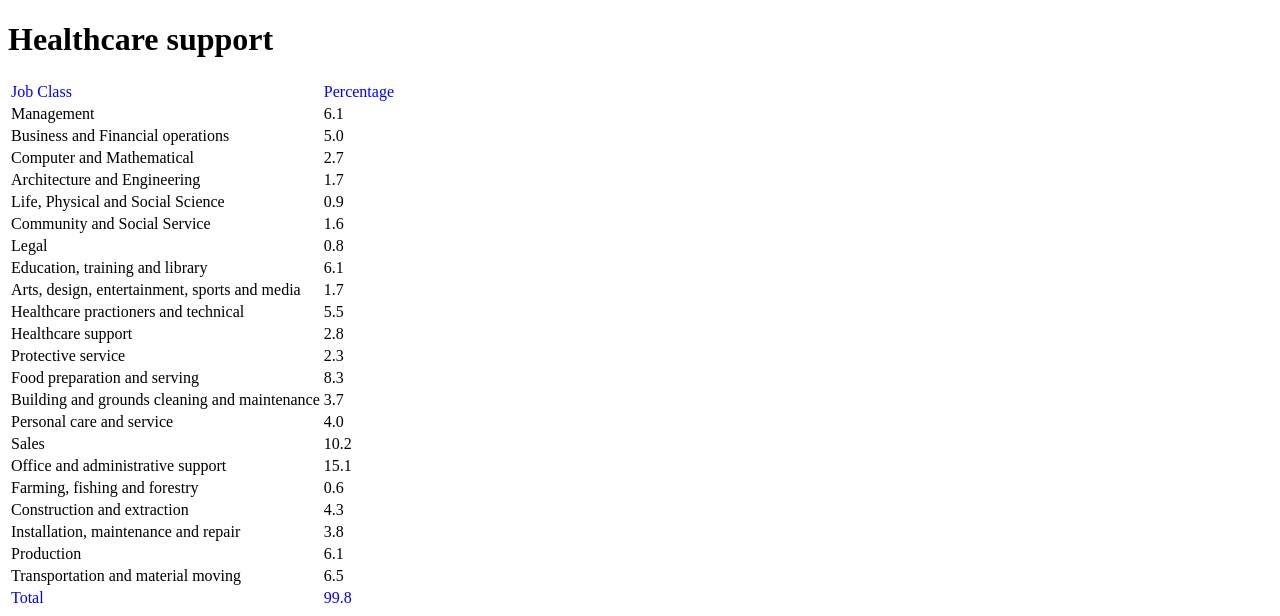
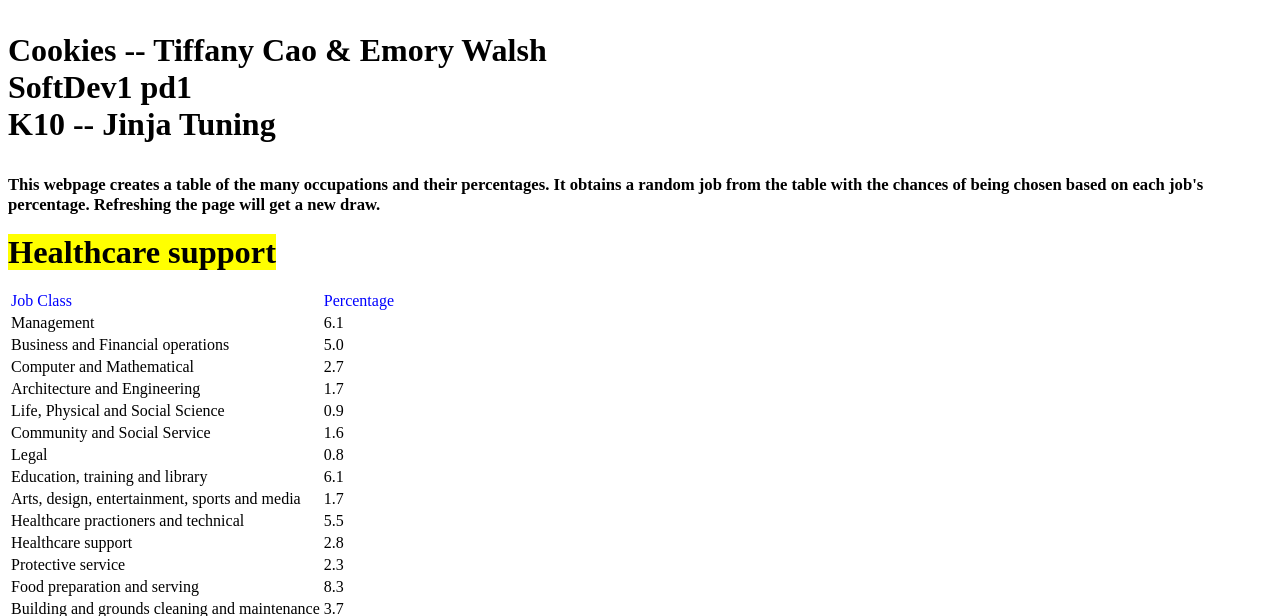
Before and after one commit to TiffanyCao/SoftDev-Work, a Flask app: page /occupyflaskft in a window 1280 px wide. Shown: the top 616 px of the page. Run offline with Flask 2, Linux system fonts and the light colour scheme.

Commit message:
added heading, description, and HTML text formatting

```diff
--- a/10_occ/templates/tmplt.html
+++ b/10_occ/templates/tmplt.html
@@ -5,7 +5,19 @@
       <title> {{ ti }} </title>
   </head>
   <body>
-    <h1> {{ randJob }} </h1>
+    <h1> <p>
+          Cookies -- Tiffany Cao & Emory Walsh <br />
+          SoftDev1 pd1 <br />
+          K10 -- Jinja Tuning <br />
+        </p>
+        </h1>
+    <small>
+      <small>
+    <h2> This webpage creates a table of the many occupations and their percentages. It obtains a random job from the table with the chances of being chosen based on each job's percentage. Refreshing the page will get a new draw.
+    </h2>
+  </small>
+  </small>
+    <h3> <big> <big> <big> <mark> {{ randJob }} </mark> </big> </big> </big> </h3>
     <table>
       <tr style="color: blue; ">
         <td> {{ tableTitle1 }} </td>
```
